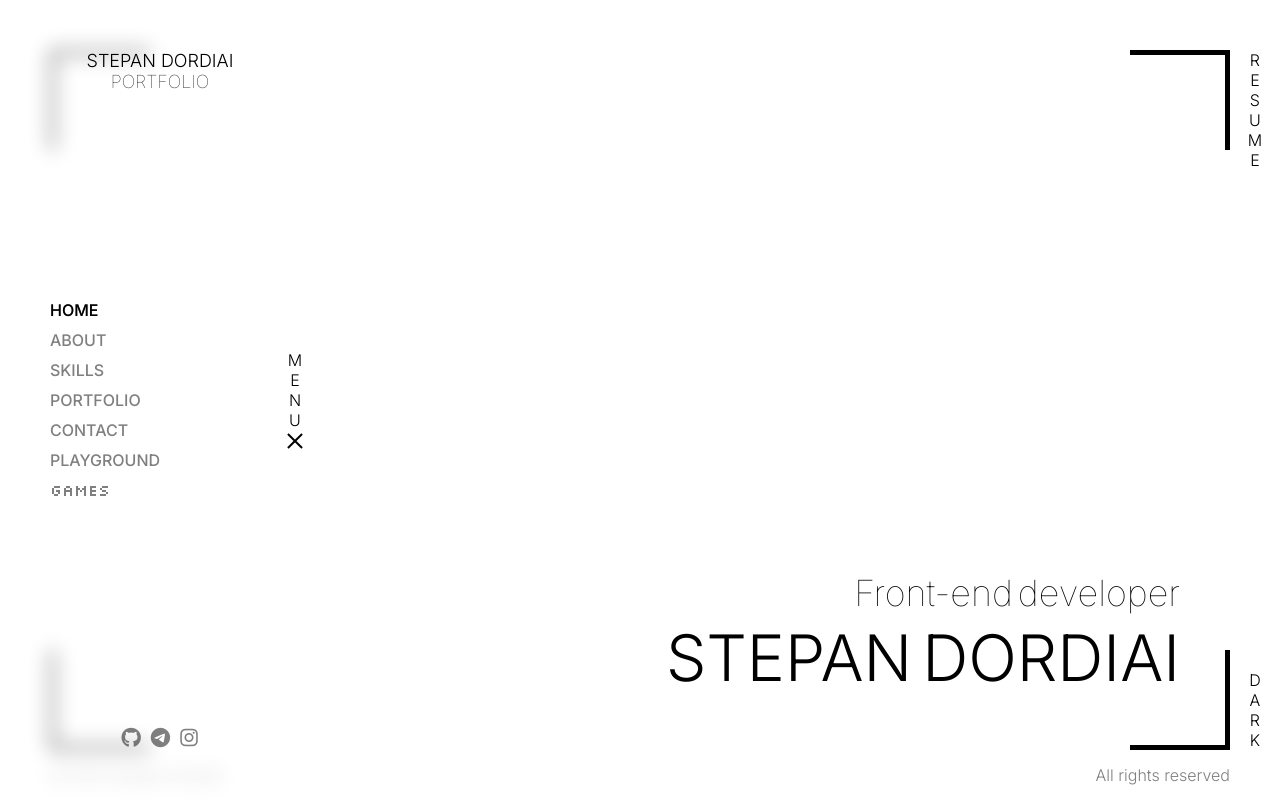
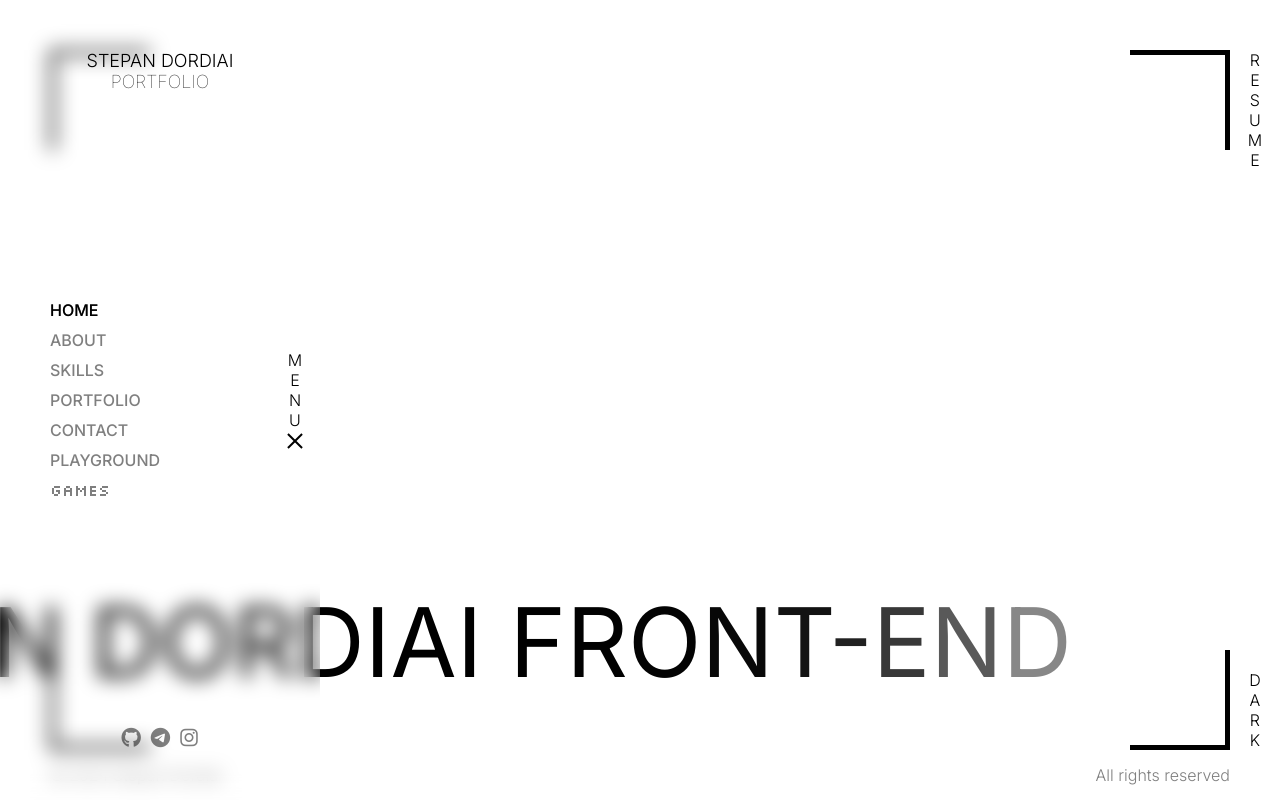
Before and after one commit to heeeyooo/stepan-dordiai, a React (Vite) app in the folder frontend/: page / in a window 1280 px wide. Built offline with nearby package versions, Linux system fonts and the light colour scheme.

Commit message:
v4.4.0 Added scroll animation for home-section

```diff
--- a/frontend/src/components/darkMode/DarkMode.css
+++ b/frontend/src/components/darkMode/DarkMode.css
@@ -10,6 +10,8 @@
     writing-mode: vertical-lr;
     text-orientation: upright;
     z-index: 2;
+    backdrop-filter: blur(10px);
+    -webkit-backdrop-filter: blur(10px);
     animation: revealDarkModeContainer 1s forwards;
 }
 
--- a/frontend/src/components/nav/Nav.css
+++ b/frontend/src/components/nav/Nav.css
@@ -6,9 +6,9 @@
     z-index: 3;
     width: 25%;
     padding-left: 50px;
-    backdrop-filter: blur(0);
-    -webkit-backdrop-filter: blur(0);
-    background-color: var(--bg-semi-tp-50);
+    backdrop-filter: blur(10px);
+    -webkit-backdrop-filter: blur(10px);
+    /* background-color: var(--bg-semi-tp-50); */
     transition: transform 0.5s ease, backdrop-filter 0.5s ease;
     animation: revealNav 1s forwards;
 }
@@ -28,8 +28,8 @@
 /* Works only on touch devices */
 .nav--active {
     transform: translateX(calc(100% - 25px));
-    backdrop-filter: blur(10px);
-    -webkit-backdrop-filter: blur(10px);
+    /* backdrop-filter: blur(10px); */
+    /* -webkit-backdrop-filter: blur(10px); */
 }
 
 .nav__header {
--- a/frontend/src/pages/home/Home.css
+++ b/frontend/src/pages/home/Home.css
@@ -1,38 +1,75 @@
 .home-section {
     position: fixed;
-    right: 100px;
+    right: 0;
     bottom: 100px;
-    text-align: right;
+    left: 0;
     z-index: 1;
 }
 
 .home-section__title {
-    font-size: clamp(12px, 5vw, 36px);
-    font-weight: 100;
+    font-size: clamp(72px, 8vw, 96px);
     color: var(--color);
+    font-weight: 400;
+    pointer-events: none;
+    user-select: none;
 }
 
-.home-section__title-name {
-    font-size: clamp(24px, 8vw, 64px);
-    font-weight: 300;
-    color: var(--color);
+.home-section__title span {
+    opacity: 0;
+}
+
+@keyframes revealChar {
+    to {
+        opacity: 1;
+    }
+}
+
+/* Infinite scroller */
+.scroller__inner {
+    flex-wrap: wrap;
+    display: flex;
+    gap: 1rem;
+}
+
+.scroller[data-animated="true"] {
+    overflow: hidden;
+}
+
+.scroller[data-animated="true"] .scroller__inner {
+    width: max-content;
+    flex-wrap: nowrap;
+    animation: scroll var(--_animation-duration, 8s)
+        var(--_animation-direction, forwards) linear infinite;
+}
+
+.scroller[data-animated="true"] .scroller__inner:hover {
+    animation-play-state: paused;
+}
+
+.scroller[data-direction="right"] {
+    --_animation-direction: reverse;
+}
+
+.scroller[data-direction="left"] {
+    --_animation-direction: forwards;
+}
+
+.scroller[data-speed="slow"] {
+    --_animation-duration: 16s;
+}
+
+.scroller[data-speed="fast"] {
+    --_animation-duration: 5s;
+}
+
+@keyframes scroll {
+    to {
+        transform: translate(calc(-50% - 0.5rem));
+    }
 }
 
 @media screen and (width < 1000px) {
     .home-section {
         bottom: 50px;
-        right: 50px;
     }
 }
-
-@media screen and (width < 360px) {
-    .home-section__title {
-        /* font-size: clamp(12px, 5vw, 36px); */
-        font-size: 5vw;
-    }
-
-    .home-section__title-name {
-        /* font-size: clamp(24px, 8vw, 64px); */
-        font-size: 8vw;
-    }
-}
--- a/frontend/src/pages/home/Home.jsx
+++ b/frontend/src/pages/home/Home.jsx
@@ -1,51 +1,70 @@
 import { useEffect } from "react";
 import "./Home.css";
-import "./../../global/textLineReveal.css";
-import AnimateElements from "../../utils/AnimateElements";
-import { NavLink } from "react-router-dom";
 
 function Home() {
     useEffect(() => {
         document.title = "Stepan Dordiai | Home";
     }, []);
 
-    AnimateElements(".text-line", "revealTextLine 1s forwards", 20);
+    useEffect(() => {
+        if (!window.matchMedia("(prefers-reduced-motion: reduce)").matches) {
+            if (
+                document.querySelector(".loading").style.display === "initial"
+            ) {
+                setTimeout(() => {
+                    addAnimation();
+                    showText();
+                }, 3000);
+            } else {
+                addAnimation();
+                showText();
+            }
+        }
+    }, []);
+
+    function addAnimation() {
+        const scrollers = document.querySelectorAll(".scroller");
+
+        scrollers.forEach((scroller) => {
+            scroller.setAttribute("data-animated", true);
+
+            const scrollerInner = scroller.querySelector(".scroller__inner");
+            const scrollerContent = Array.from(scrollerInner.children);
+
+            scrollerContent.forEach((item) => {
+                const duplicatedItem = item.cloneNode(true);
+                duplicatedItem.setAttribute("aria-hidden", true);
+                scrollerInner.appendChild(duplicatedItem);
+            });
+        });
+    }
+
+    function showText() {
+        const text = document.querySelector(".home-section__title");
+        let textHTML = "";
+        text.innerHTML.split("").forEach((char) => {
+            textHTML += `<span>${char}</span>`;
+        });
+
+        text.innerHTML = textHTML;
+
+        document
+            .querySelectorAll(".home-section__title span")
+            .forEach((char, index) => {
+                setTimeout(() => {
+                    char.style.animation = "revealChar 1s forwards";
+                }, 100 * index);
+            });
+    }
 
     return (
         <section className="home-section">
-            <div>
-                {"Front-end developer".split(` `).map((word, index) => {
-                    return (
-                        <div key={index} className="text-line-container">
-                            <div className="text-line">
-                                <h2
-                                    style={{
-                                        marginLeft: "5px",
-                                    }}
-                                    className="home-section__title"
-                                >
-                                    {word}
-                                </h2>
-                            </div>
-                        </div>
-                    );
-                })}
-            </div>
-            <div>
-                {"STEPAN DORDIAI".split(` `).map((word, index) => {
-                    return (
-                        <div key={index} className="text-line-container">
-                            <div className="text-line">
-                                <h1
-                                    style={{ marginLeft: "10px" }}
-                                    className="home-section__title-name"
-                                >
-                                    {word}
-                                </h1>
-                            </div>
-                        </div>
-                    );
-                })}
+            <div className="scroller" data-speed="slow" data-direction="left">
+                <div className="scroller__inner">
+                    <p className="home-section__title">
+                        STEPAN DORDIAI FRONT-END DEVELOPER
+                    </p>
+                </div>
             </div>
         </section>
     );
```
